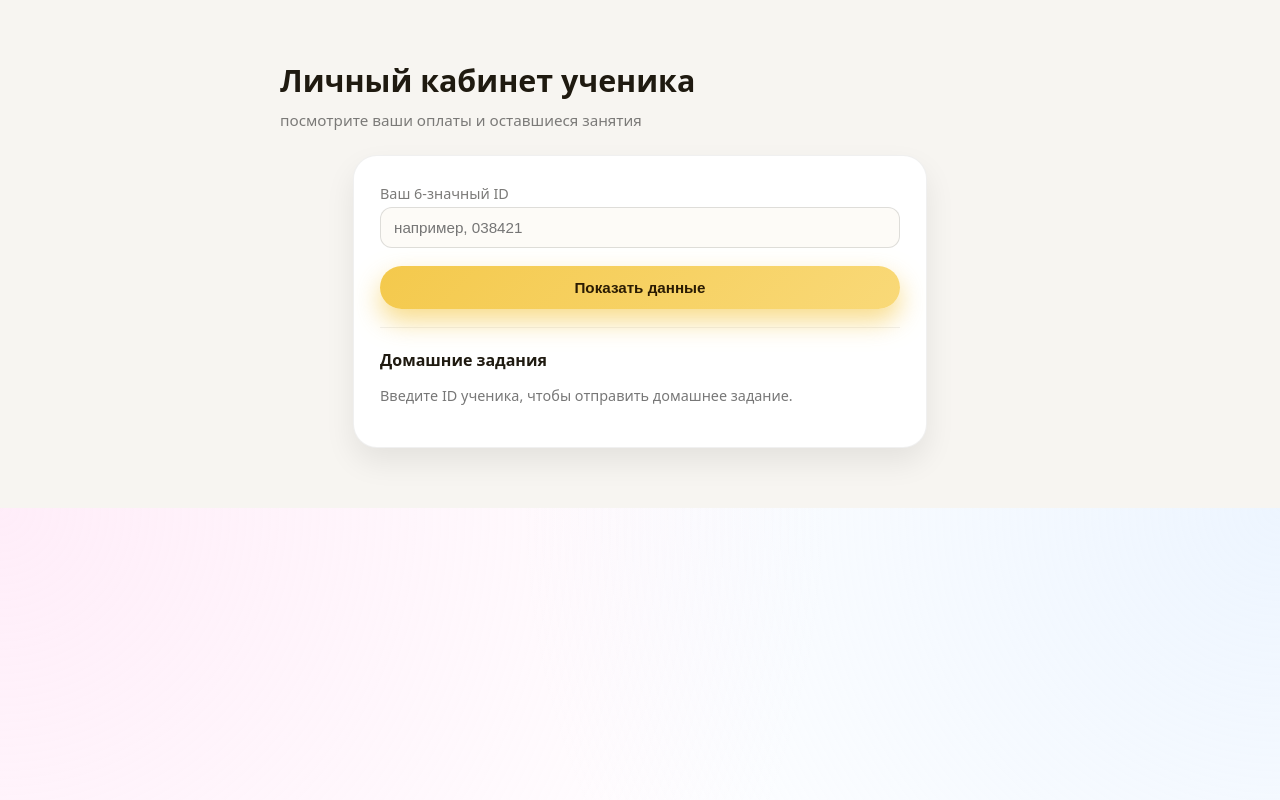
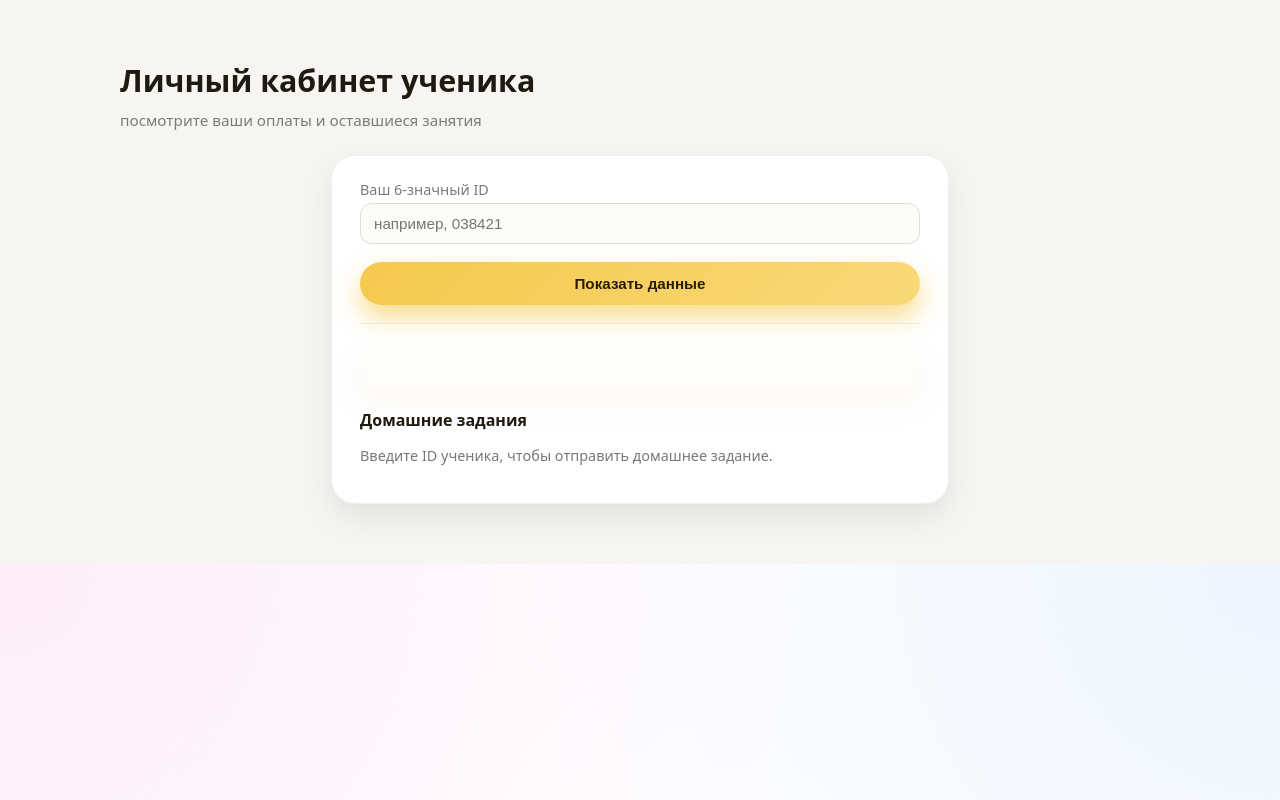
Before and after one commit to lorkmin/Soul, a Flask app: page /student in a window 1280 px wide. Run offline with Flask 3, Linux system fonts and the light colour scheme.

Commit message:
ЛК доработка

```diff
--- a/static/style_light.css
+++ b/static/style_light.css
@@ -3899,3 +3899,54 @@ body.student-dashboard {
     padding: 6px 8px;
   }
 }
+/* === ЛК ученика: общая ширина и карточки === */
+
+body.student-dashboard .section-inner {
+  max-width: 1040px; /* Было около 600, делаем пошире только для ЛК */
+}
+
+.student-dashboard-card {
+  max-width: 100%;
+  margin: 0 auto;
+  padding: 24px 28px;
+}
+
+/* Подкарточки "Ваши занятия" и "Домашние задания" */
+
+.student-subcard {
+  margin-top: 24px;
+  padding: 20px 22px;
+  border-radius: 20px;
+  background: #fffdf9;
+  box-shadow: 0 12px 30px rgba(220, 180, 120, 0.12);
+}
+
+.student-subcard-title {
+  margin: 0 0 10px 0;
+  font-size: 1rem;
+  font-weight: 600;
+}
+
+.student-subcard-empty {
+  font-size: 0.9rem;
+  color: #777;
+  margin: 6px 0 0 0;
+}
+
+/* Чуть растянем блоки расписания, чтобы не казались "кирпичами" */
+
+.student-lessons-sections {
+  display: grid;
+  gap: 12px;
+}
+
+@media (min-width: 900px) {
+  .student-lessons-sections {
+    grid-template-columns: repeat(2, minmax(0, 1fr));
+  }
+
+  /* чтобы "Ближайшие занятия" тянулись во всю ширину, если их немного */
+  .student-lessons-section:nth-child(1) {
+    grid-column: 1 / -1;
+  }
+}
--- a/templates/student_dashboard.html
+++ b/templates/student_dashboard.html
@@ -17,7 +17,7 @@
             <span>посмотрите ваши оплаты и оставшиеся занятия</span>
           </div>
 
-          <div class="enroll-box" style="max-width: 520px">
+          <div class="enroll-box student-dashboard-card">
             <form method="post">
               <div class="form-field">
                 <label for="code">Ваш 6-значный ID</label>
@@ -199,6 +199,7 @@
             </div>
 
             <!-- РАСПИСАНИЕ ЗАНЯТИЙ -->
+            <div class="student-subcard"></div>
             <hr
               style="
                 margin: 18px 0;
@@ -320,6 +321,7 @@
               Расписание пока не заполнено. Спросите у преподавателя, когда
               будет ближайшее занятие 🙂
             </p>
+            </div>
             {% endif %} {% endif %}
 
             <hr
@@ -329,7 +331,7 @@
                 border-top: 1px solid rgba(0, 0, 0, 0.06);
               "
             />
-
+<div class="student-subcard"></div>
             <h4 style="margin-bottom: 8px">Домашние задания</h4>
 
             {% if student %}
@@ -449,6 +451,7 @@
             <p style="font-size: 0.9rem; color: #777">
               Введите ID ученика, чтобы отправить домашнее задание.
             </p>
+            </div>
             {% endif %}
           </div>
         </div>
```
